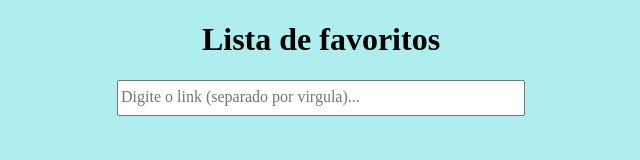
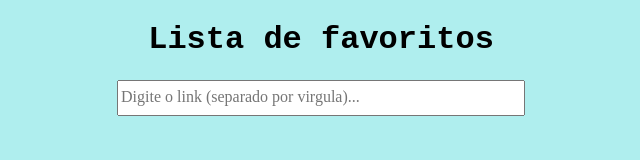
Before and after one commit to kalebesilva/pair-programming-back-end-avancado, a website: page project-favorites/frontend/public/index.html in a window 1280 px wide. Shown: the whole page, without its empty margins (319-959 px from the left). Drawn offline with Linux system fonts and the light colour scheme.

Commit message:
Update style.css

```diff
--- a/project-favorites/frontend/public/css/style.css
+++ b/project-favorites/frontend/public/css/style.css
@@ -1,6 +1,7 @@
 
 body{
-    font-family: 'Fira Code';
+
+    font-family: 'Fira Code', 'Courier New', Courier, monospace;
     background-color: #AFEEEE;
     color: #000000;
 }
@@ -15,7 +16,7 @@ body{
 .title-list{
     display: flex;
     justify-content: center;
-    font-family: 'Fira Code';
+    font-family: 'Fira Code', 'Courier New', Courier, monospace;
 }
 
 .lista{
```
